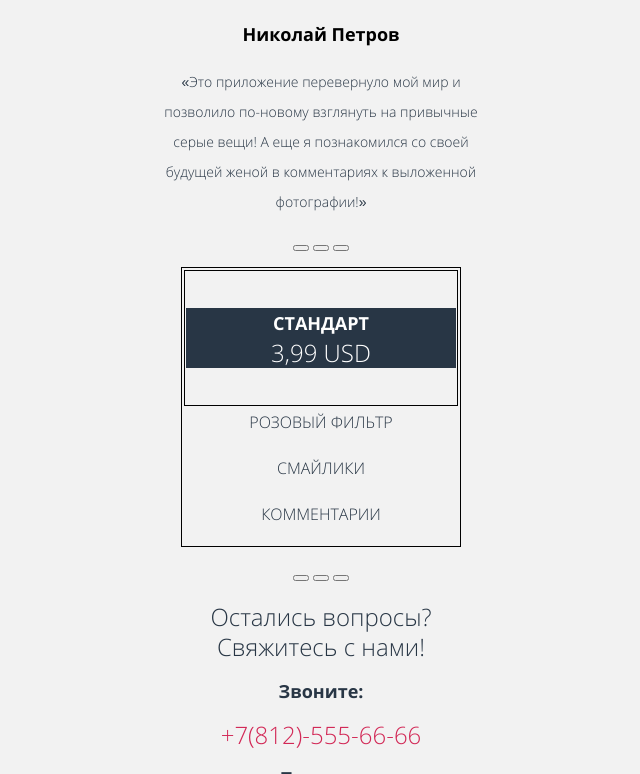
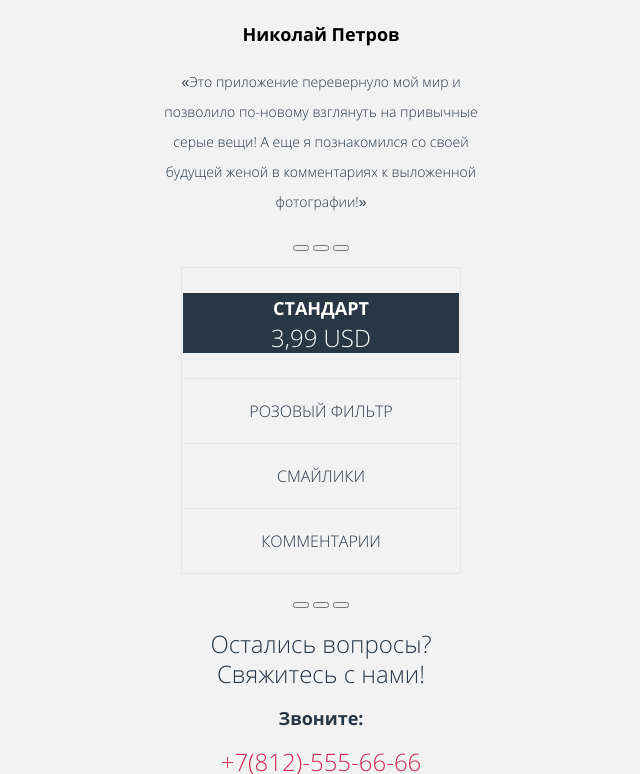
Before and after one commit to StepaAv/570493-pink, a website: page source/index.html in a window 1280 px wide. Shown: the part 1852-2626 px from the top of the page, without its empty margins (319-959 px from the left). Drawn offline with nearby package versions, Linux system fonts and the light colour scheme; files that its build step writes are made by us from their sources.

Commit message:
мелкие правки

```diff
--- a/source/index.html
+++ b/source/index.html
@@ -89,34 +89,36 @@
           </td>
         </tr>
         <tr class="subscribe__window">
-          <td class="subscribe__cell>
-            <p class=" subscribe__text subscribe__text--cheked ">Розовый фильтр</p>
+          <td class="subscribe__cell">
+            <p class="subscribe__text subscribe__text--cheked">Розовый фильтр</p>
           </td>
         </tr>
           <tr class="subscribe__window">
-            <td class="subscribe__cell>
-            <p class=" subscribe__text subscribe__text--cheked ">Смайлики</p>
+            <td class="subscribe__cell">
+            <p class="subscribe__text subscribe__text--cheked">Смайлики</p>
           </td>
         </tr>
-        <td class="subscribe__cell>
-          <p class=" subscribe__text subscribe__text--cross ">Комментарии</p>
+        <tr class="subscribe__window">
+          <td class="subscribe__cell">
+          <p class="subscribe__text subscribe__text--cross">Комментарии</p>
         </td>
+      </tr>
     </table>
-      <p class="slider-nav subscribe__slider ">
-        <button type="button " class="slider-nav__dot "></button>
-        <button type="button " class="slider-nav__dot "></button>
-        <button type="button " class="slider-nav__dot "></button>
+      <p class="slider-nav subscribe__slider">
+        <button type="button" class="slider-nav__dot"></button>
+        <button type="button" class="slider-nav__dot"></button>
+        <button type="button" class="slider-nav__dot"></button>
       </p>
     </section>
-    <section class="contacts ">
-      <h2 class="contacts__question ">Остались вопросы? Свяжитесь с нами!</h2>
-      <ul class="contacts__list ">
-        <li class="contacts__item ">
-          <p class="contacts__text ">Звоните:</p>
+    <section class="contacts">
+      <h2 class="contacts__question">Остались вопросы? Свяжитесь с нами!</h2>
+      <ul class="contacts__list">
+        <li class="contacts__item">
+          <p class="contacts__text">Звоните:</p>
           <a href="tel:+78125556666 " class="contacts__adress ">+7(812)-555-66-66</a>
         </li>
-        <li class="contacts__item ">
-          <p class="contacts__text ">Пишите:</p>
+        <li class="contacts__item">
+          <p class="contacts__text">Пишите:</p>
           <a href="mailto:mail@htmlacademy.ru " class="contacts__adress ">mail@htmlacademy.ru</a>
         </li>
         <li class="contacts__item ">
--- a/source/sass/blocks/competition.scss
+++ b/source/sass/blocks/competition.scss
@@ -6,8 +6,7 @@
   font-size: 14px;
   line-height: 30px;
   text-transform: uppercase;
-
-  &:first-letter {
+    &:first-letter {
     color: #d22856;
   }
 }
--- a/source/sass/blocks/form.scss
+++ b/source/sass/blocks/form.scss
@@ -2,7 +2,7 @@
   font-size: 14px;
   line-height: 30px;
     &__label--redcaps {
-     color: #d22856;
+      color: #d22856;
   }
 }
 
--- a/source/sass/blocks/subscribe.scss
+++ b/source/sass/blocks/subscribe.scss
@@ -3,16 +3,16 @@
 }
 
 .subscribe__table {
-  border: 1px solid black;
+  border: 1px solid #e5e5e5;
   width: 280px;
   height: 280px;
   margin-left: auto;
   margin-right: auto;
+  border-collapse: collapse;
 }
 
 .subscribe__cell {
-  border: 1px solid black;
-  border-collapse: collapse;
+  border: 1px solid #e5e5e5;
 }
 
 .subscribe__package {
--- a/source/sass/global.scss
+++ b/source/sass/global.scss
@@ -1,5 +1,5 @@
 
-Body {
+body {
   font-family: $font;
   color: $base-color;
   background-color: $background;
@@ -9,6 +9,13 @@ Body {
   margin-right: auto;
 }
 
-.visually-hidden {
-  @include mhidden;
+  .visually-hidden {
+  position: absolute;
+  clip: rect(1px 1px 1px 1px); /* IE6, IE7 */
+  clip: rect(1px, 1px, 1px, 1px);
+  padding:0 ;
+  border:0 ;
+  height: 1px ;
+  width: 1px ;
+  overflow: hidden;
 }
--- a/source/sass/mixins.scss
+++ b/source/sass/mixins.scss
@@ -2,11 +2,3 @@
   font-size: 14px;
   line-height: 24px;
 }
-
-@mixin mhidden {
-  position: absolute;
-  clip: rect(0 0 0 0);
-  width: 1px;
-  height: 1px;
-  margin: -1px;
-}
```
Also changed, not shown: source/form.html (+3 -3 lines), source/photo.html (+3 -3 lines), source/sass/blocks/download.scss (line endings or trailing spaces), source/sass/blocks/main-nav.scss (line endings or trailing spaces), source/sass/style.scss (line endings or trailing spaces).
